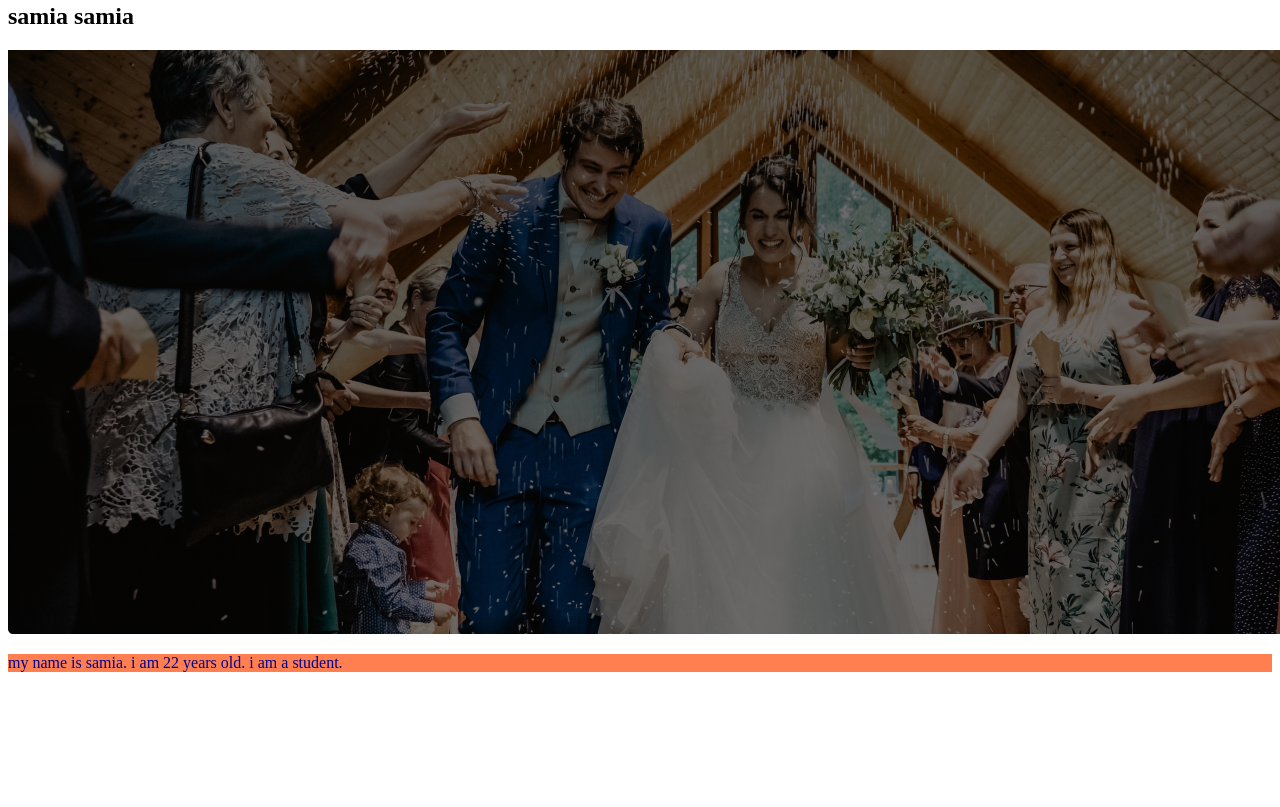
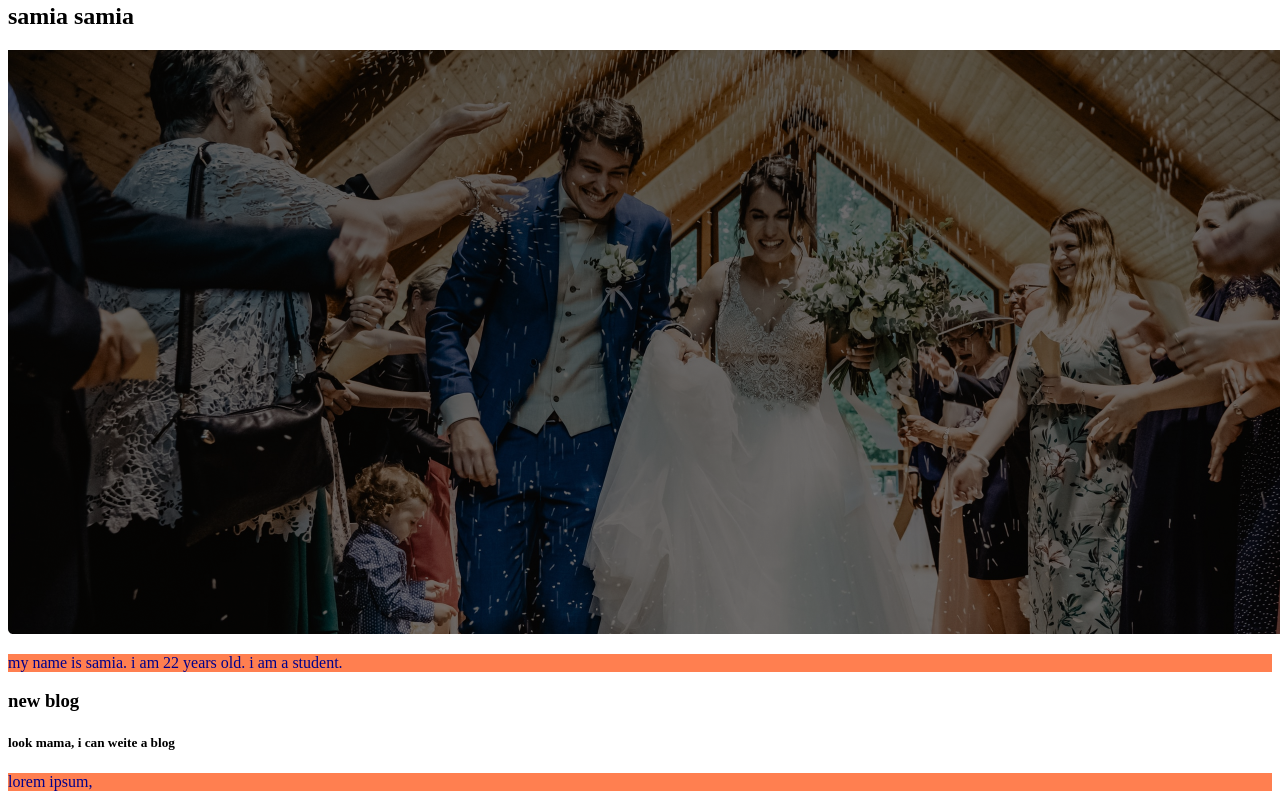
Before and after one commit to Shahadathossainsobuj/samia-first-class, a plain HTML site: page index.html in a window 1280 px wide. Shown: the part 2159-2966 px from the top of the page. Before the commit the page ends 2847 px from the top, so only its background shows below. Drawn offline with Linux system fonts and the light colour scheme.

Commit message:
add something

```diff
--- a/index.html
+++ b/index.html
@@ -28,6 +28,11 @@
 <img class="person-3" src="images/banner.png" alt="">
 
 <p>my name is samia. i am 22 years old. i am a student.</p>
+<div>
+    <h3>new blog</h3>
+    <h5>look mama, i can weite a blog</h5>
+    <p>lorem ipsum,</p>
+</div>
 
 <body>
 
```
